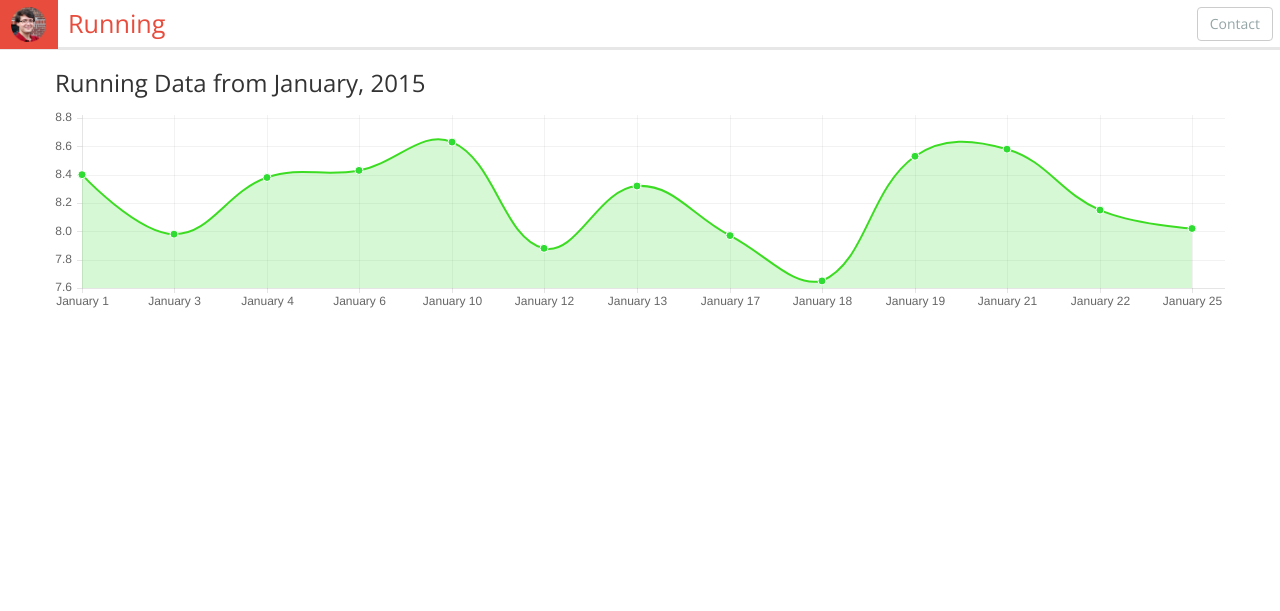
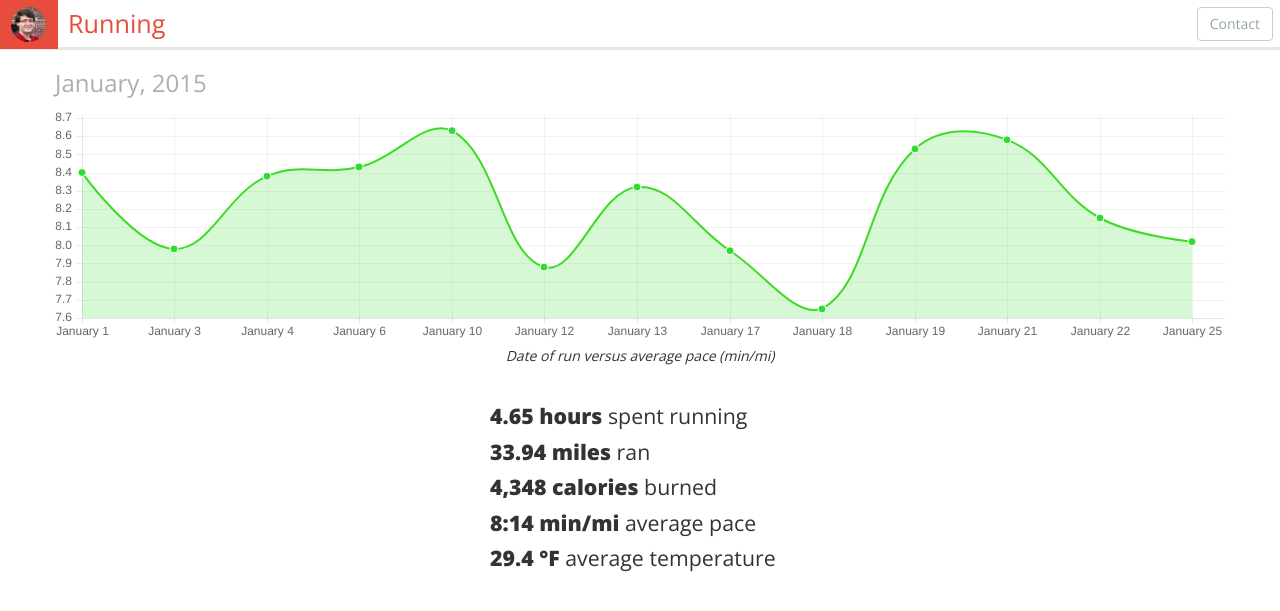
Before and after one commit to brettrowley/brettrowley.github.io, a Jekyll site: the page built from coding/running/index.html, in a window 1280 px wide. Shown: the top 611 px of the page. Built offline with Jekyll 4.4.1, drawn with Linux system fonts in a browser that asks for light colours.

Commit message:
Added stats

```diff
--- a/coding/running/index.html
+++ b/coding/running/index.html
@@ -4,6 +4,23 @@
 ---
 
 <style>
+#date-range{
+	color: #aeaeae;
+	font-weight: 300;
+}
+
+#stats{
+	list-style: none;
+	padding: 0;
+	width: 300px;
+	margin: 25px auto;
+	font-size: 16pt;
+}
+
+#stats li{
+	margin: 0;
+	margin-bottom: 5px;
+}
 </style>
 
 <script>
@@ -87,10 +104,20 @@
 		</div>
 	</div> -->
 		<div class="row">
-			<h3>Running Data from January, 2015</h3>
+			<h3 id="date-range">January, 2015</h3>
 		</div>
   		<div class="row">
 			<canvas id="running_chart" width="800;" height="200"></canvas>
+			<p><em style="display: block; text-align: center">Date of run versus average pace (min/mi)</em></p>
+		</div>
+		<div class="row">
+			<ul id="stats">
+				<li><strong>4.65 hours</strong> spent running</li>
+				<li><strong>33.94 miles</strong> ran</li>
+				<li><strong>4,348 calories</strong> burned</li>
+				<li><strong>8:14 min/mi</strong> average pace</li>
+				<li><strong>29.4 °F</strong> average temperature</li>
+			</ul>
 		</div>
 	</div>
 </body>
```
